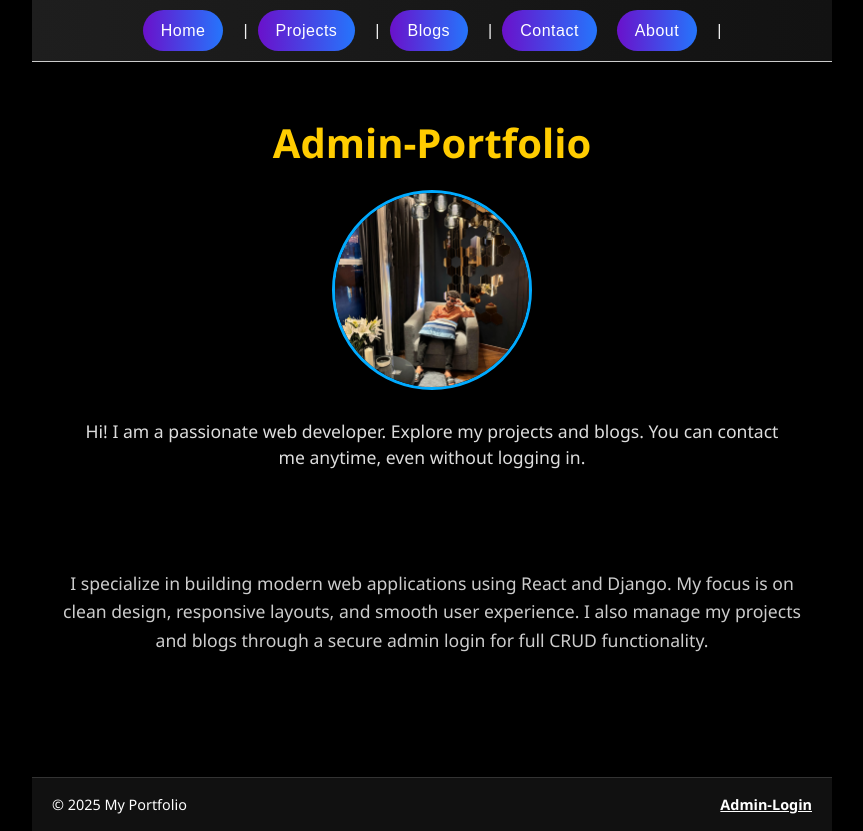
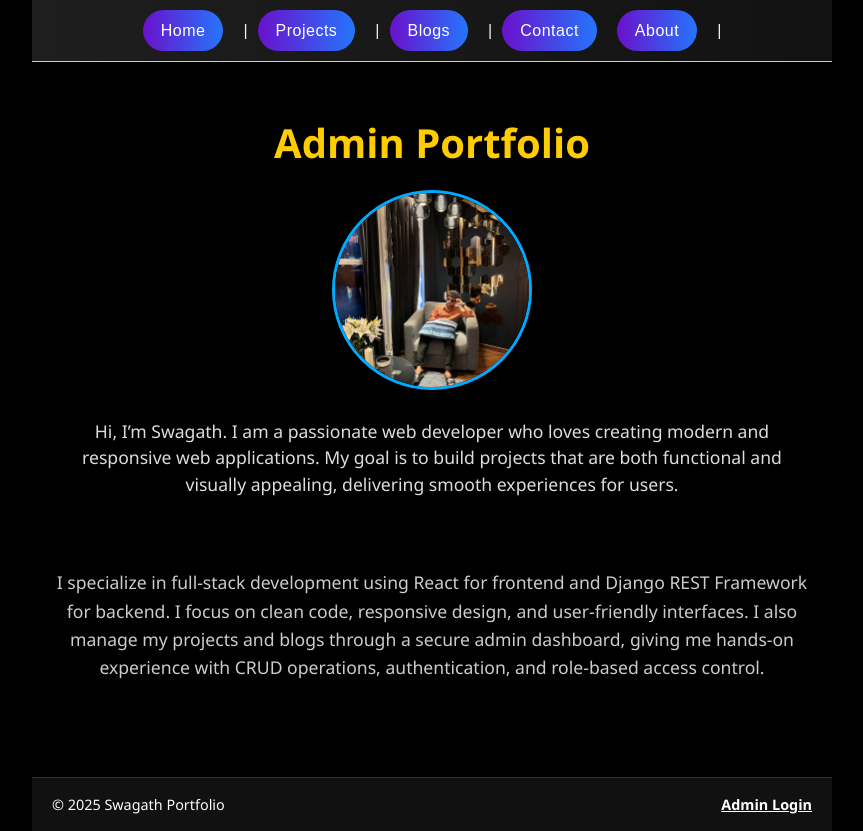
Before and after one commit to swagath088/portfolio-frontend, a React (Vite) app: page /about in a window 1280 px wide. Shown: the whole page, without its empty margins (208-1071 px from the left). Built offline with nearby package versions, Linux system fonts and the light colour scheme; no server answers.

Commit message:
Update About page: add profile image, start description with 'Hi, I’m Swagath', style improvements

```diff
--- a/src/Components/Pages/About.jsx
+++ b/src/Components/Pages/About.jsx
@@ -7,24 +7,24 @@ function About() {
   return (
     <div className="about-page">
       <div className="profile-section">
-        <h1>Admin-Portfolio</h1>
-        <img src="/images/profile.jpg" alt="Profile" className="profile-img" />
+        <h1>Admin Portfolio</h1>
+        <img src="/images/profile.jpg" alt="Swagath" className="profile-img" />
         <p>
-          Hi! I am a passionate web developer. Explore my projects and blogs. You can contact me anytime, even without logging in.
+          Hi, I’m Swagath. I am a passionate web developer who loves creating modern and responsive web applications. My goal is to build projects that are both functional and visually appealing, delivering smooth experiences for users.
         </p>
       </div>
 
       <div className="about-content">
         <p>
-          I specialize in building modern web applications using React and Django. My focus is on clean design, responsive layouts, and smooth user experience.
-          I also manage my projects and blogs through a secure admin login for full CRUD functionality.
+          I specialize in full-stack development using React for frontend and Django REST Framework for backend. I focus on clean code, responsive design, and user-friendly interfaces.
+          I also manage my projects and blogs through a secure admin dashboard, giving me hands-on experience with CRUD operations, authentication, and role-based access control.
         </p>
       </div>
 
       <footer className="about-footer">
-        <span>&copy; {new Date().getFullYear()} My Portfolio</span>
+        <span>&copy; {new Date().getFullYear()} Swagath Portfolio</span>
         <span className="admin-login-link" onClick={() => navigate("/login")} title="Admin login">
-          Admin-Login
+          Admin Login
         </span>
       </footer>
     </div>
```
